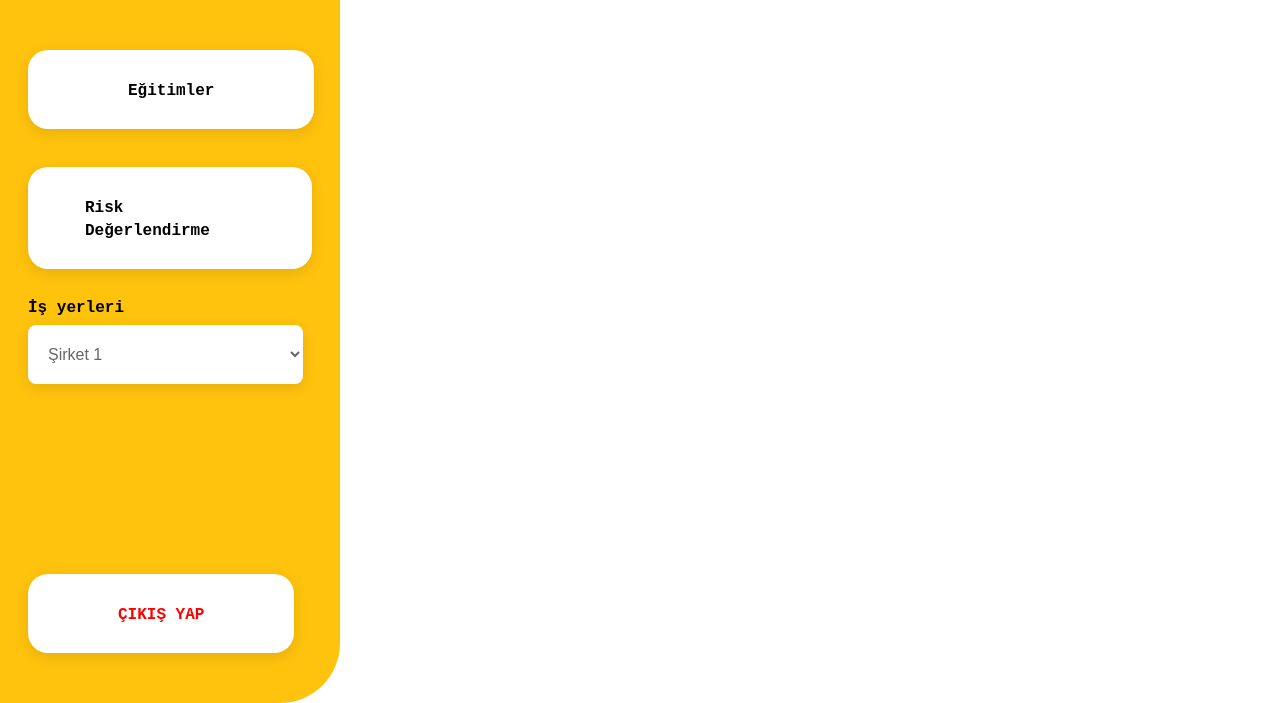
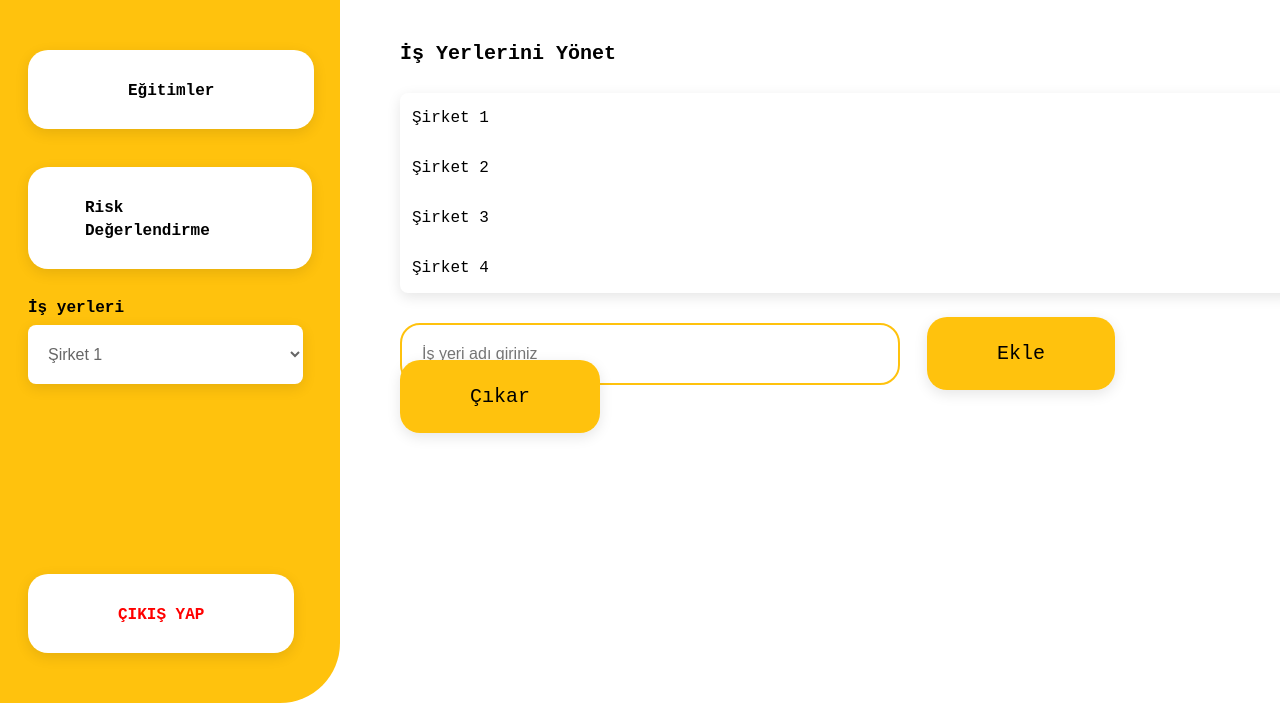
Before and after one commit to borabesiktepe/ISG-html, a plain HTML site: page userpanel.html in a window 1280 px wide. Shown: the part 97-800 px from the top of the page. Drawn offline with Linux system fonts and the light colour scheme.

Commit message:
Added workplace management panel

```diff
--- a/style3.css
+++ b/style3.css
@@ -11,6 +11,7 @@ body {
 }
 
 nav {
+    position: absolute;
     display: flex;
     flex-direction: column;
     height: 100vh;
@@ -105,3 +106,53 @@ nav {
     font-size: 16px;
     font-weight: bolder;
 }
+
+.container {
+    padding-top: 36px;
+    padding-left: 400px;
+}
+
+.workplace-management {
+    margin-top: 58px;
+}
+
+.workplace-management h2 {
+    font-size: 20px;
+}
+
+.workplace-management ul {
+    margin-top: 28px;
+    list-style: none;
+    background: #FFFFFF;
+    box-shadow: 0px 4px 14px rgba(0, 0, 0, 0.1);
+    border-radius: 8px;
+    width: 900px;
+}
+
+.workplace-management li {
+    padding: 16px 12px;
+    font-size: 16px;
+}
+
+.workplace-controls {
+    margin-top: 30px;
+}
+
+.workplace-controls input[type=text] {
+    background: #FFFFFF;
+    border: 2px solid #FFC20D;
+    border-radius: 20px;
+    font-size: 16px;
+    padding: 20px;
+    margin-right: 15px;
+    width: 500px;
+}
+
+.workplace-controls a {
+    text-decoration: none;
+    color: black;
+    background-color: #FFC20D;
+    box-shadow: 0px 4px 14px rgba(0, 0, 0, 0.1);
+    border-radius: 20px;
+    padding: 25px 70px;
+}
--- a/userpanel.html
+++ b/userpanel.html
@@ -29,11 +29,31 @@
                 <option value="sirket1">Şirket 1</option>
                 <option value="sirket2">Şirket 2</option>
                 <option value="sirket3">Şirket 3</option>
+                <option value="sirket3">Şirket 4</option>
             </select>
         </div>
 
         <div class="logoff-button"><a href="http://">ÇIKIŞ YAP</a></div>
     </nav>
+    <main>
+        <div class="container">
+            <h1>Panelim</h1>
+            <div class="workplace-management">
+                <h2>İş Yerlerini Yönet</h2>
+                <ul>
+                    <li>Şirket 1</li>
+                    <li>Şirket 2</li>
+                    <li>Şirket 3</li>
+                    <li>Şirket 4</li>
+                </ul>
+            </div>
+            <div class="workplace-controls">
+                <input type="text" placeholder="İş yeri adı giriniz">
+                <a href="http://">Ekle</a>
+                <a href="http://">Çıkar</a>
+            </div>
+        </div>
+    </main>
 </body>
 
 </html>
```
